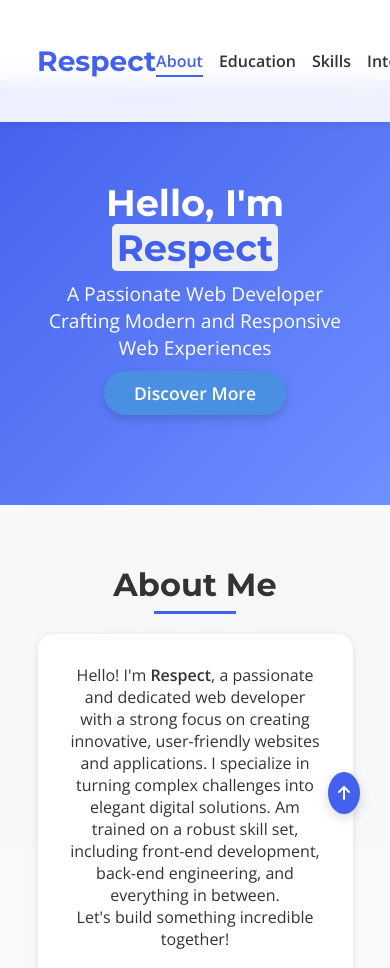
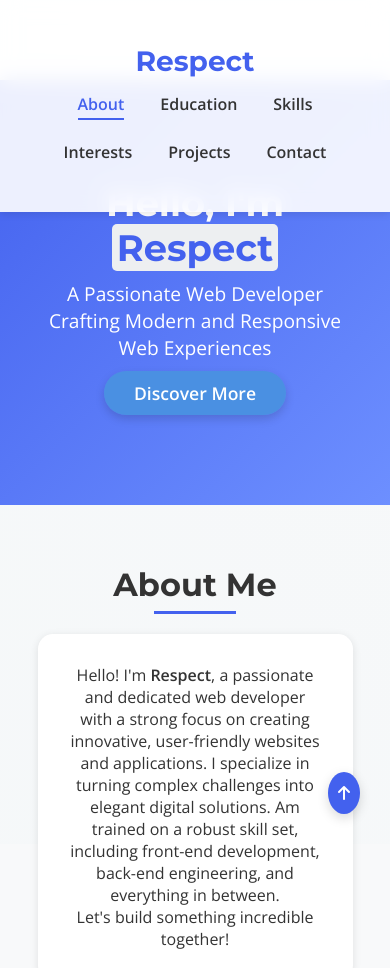
Before and after one commit to RespectAi/RespectAi.github.io, a plain HTML site: page index.html in a window 390 px wide. Shown: the top 968 px of the page. Drawn offline with nearby package versions, Linux system fonts and the light colour scheme.

Commit message:
My Portfolio

```diff
--- a/styles.css
+++ b/styles.css
@@ -301,3 +301,18 @@
     from { opacity: 0; transform: translateY(25px); }
     to { opacity: 1; transform: translateY(0); }
   }
+
+  @media (max-width: 768px) {
+    .nav-container {
+      flex-direction: column;
+      align-items: center;
+    }
+    .nav-links {
+      margin-top: 10px;
+      flex-wrap: wrap;
+      justify-content: center;
+    }
+    .nav-links li {
+      margin: 5px 10px;
+    }
+  }
```
